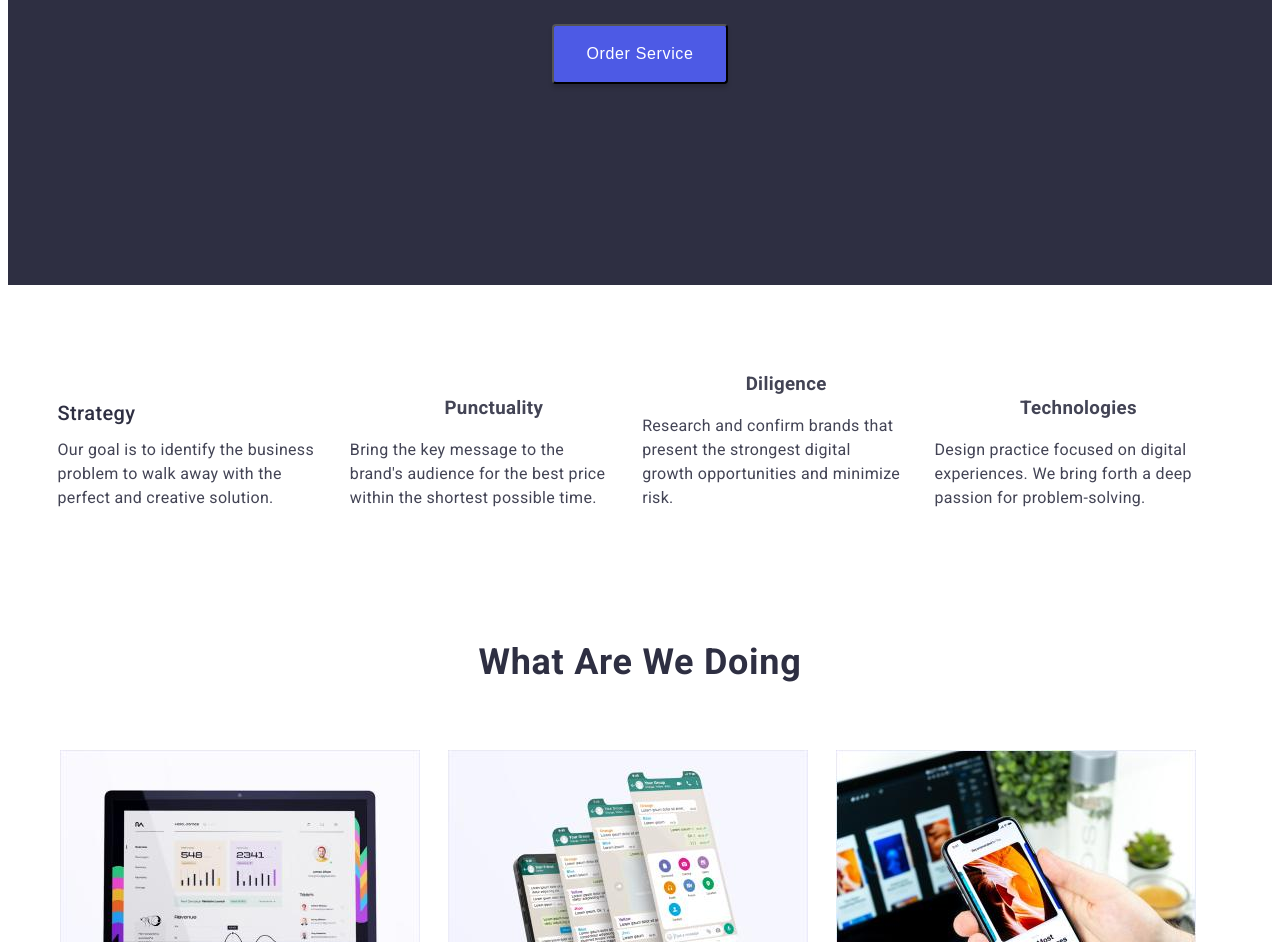
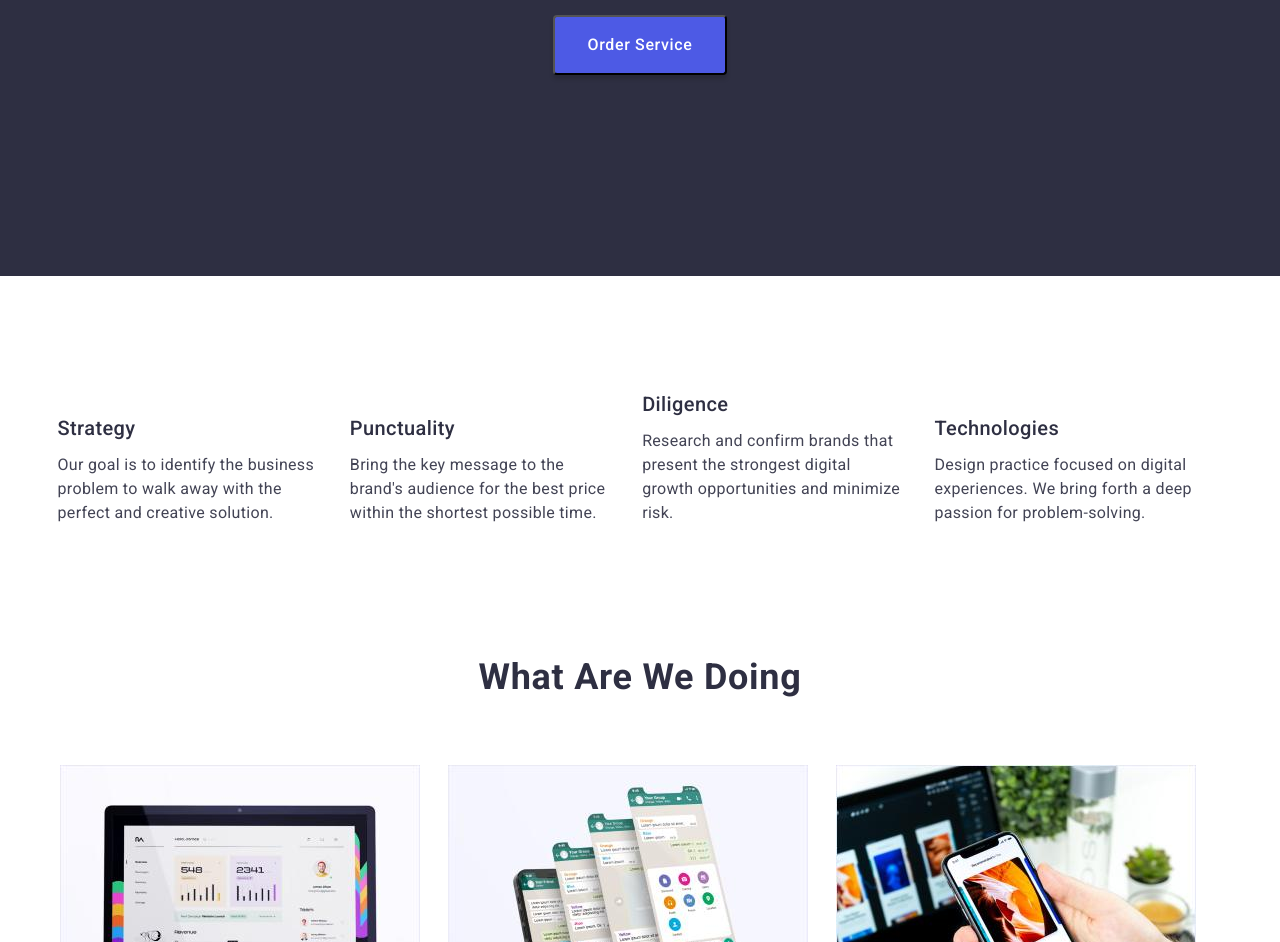
Before and after one commit to kiksmon21/goit-markup-hw-02, a plain HTML site: page index.html in a window 1280 px wide. Shown: the part 396-1338 px from the top of the page. Drawn offline with nearby package versions, Linux system fonts and the light colour scheme.

Commit message:
Updated
Added class to h3 elements.

```diff
--- a/css/styles.css
+++ b/css/styles.css
@@ -57,7 +57,7 @@ body {
 .list {
     list-style: none;
     display: inline-block;
-    padding-left: 0px;
+    padding: 0px;
     letter-spacing: 0.32px;
     margin: 0;
 }
--- a/index.html
+++ b/index.html
@@ -2,14 +2,19 @@
 <html lang="en">
 
 <head>
+    <!-- Normalizer Stylesheet -->
+    <link rel="stylesheet"
+        href="https://cdnjs.cloudflare.com/ajax/libs/modern-normalize/1.0.0/modern-normalize.min.css" />
+    <!-- Google font -->
     <link rel="preconnect" href="https://fonts.googleapis.com">
     <link rel="preconnect" href="https://fonts.gstatic.com" crossorigin>
     <link
         href="https://fonts.googleapis.com/css2?family=Montserrat:wght@400;700&family=Raleway:wght@800&family=Roboto:wght@400;500;700;900&display=swap"
         rel="stylesheet">
+    <!-- Personal Stylesheet -->
     <link rel="stylesheet" href="./css/styles.css">
     <meta charset="utf-8" />
-        <meta name="description" content="Effective solutions for your business" />
+    <meta name="description" content="Effective Solutions for Your Business" />
     <title>Web Studio</title>
 </head>
 
@@ -46,15 +51,15 @@
                         <p class="txt-sec-2">Our goal is to identify the business problem to walk away with the perfect and creative solution.</p>
                     </li>
                     <li class="about-list">
-                        <h3>Punctuality</h3>
+                        <h3 class="heading-3">Punctuality</h3>
                         <p class="txt-sec-2">Bring the key message to the brand's audience for the best price within the shortest possible time.</p>
                     </li>
                     <li class="about-list">
-                        <h3>Diligence</h3>
+                        <h3 class="heading-3">Diligence</h3>
                         <p class="txt-sec-2">Research and confirm brands that present the strongest digital growth opportunities and minimize risk.</p>
                     </li>
                     <li class="about-list">
-                        <h3>Technologies</h3>
+                        <h3 class="heading-3">Technologies</h3>
                         <p class="txt-sec-2">Design practice focused on digital experiences. We bring forth a deep passion for problem-solving.</p>
                     </li>
                 </ul>
```
Also changed, not shown: portfolio.html (+4 -0 lines). Lines whose indentation alone changed are shown as unchanged.
